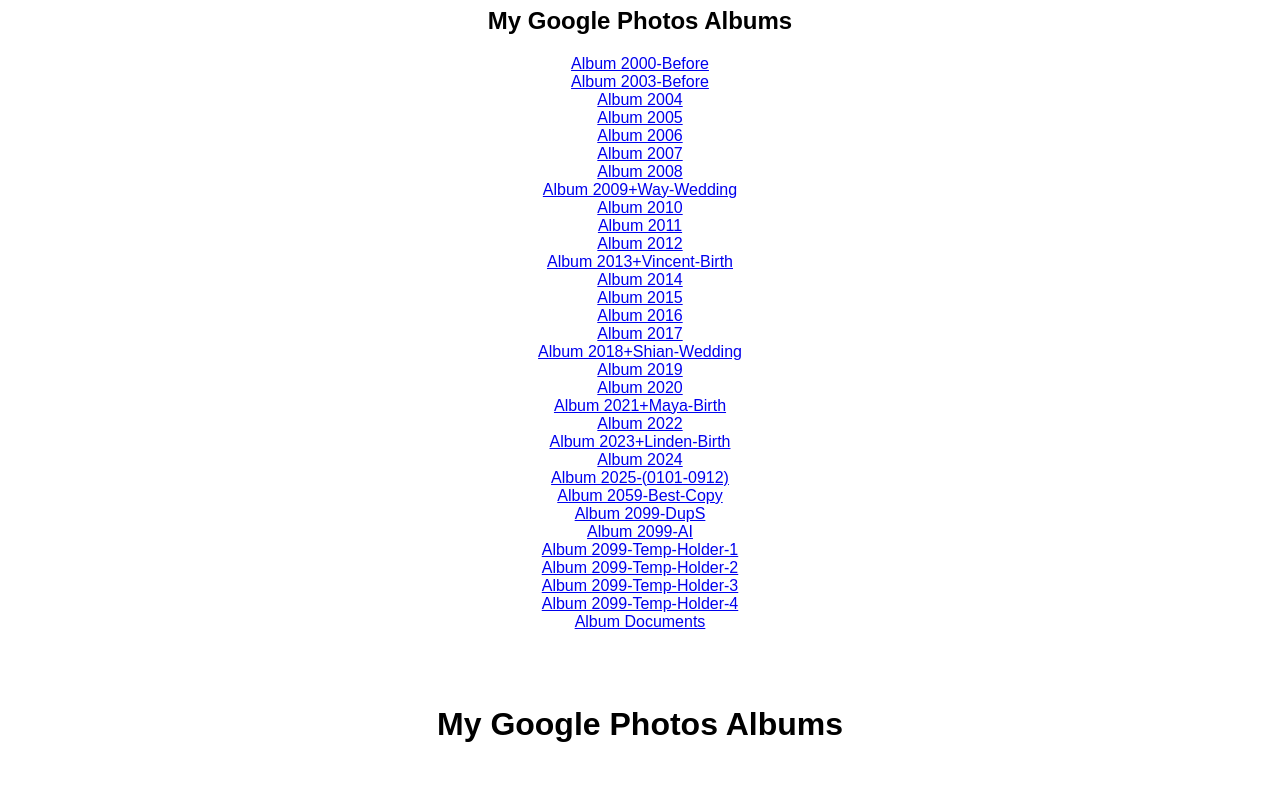
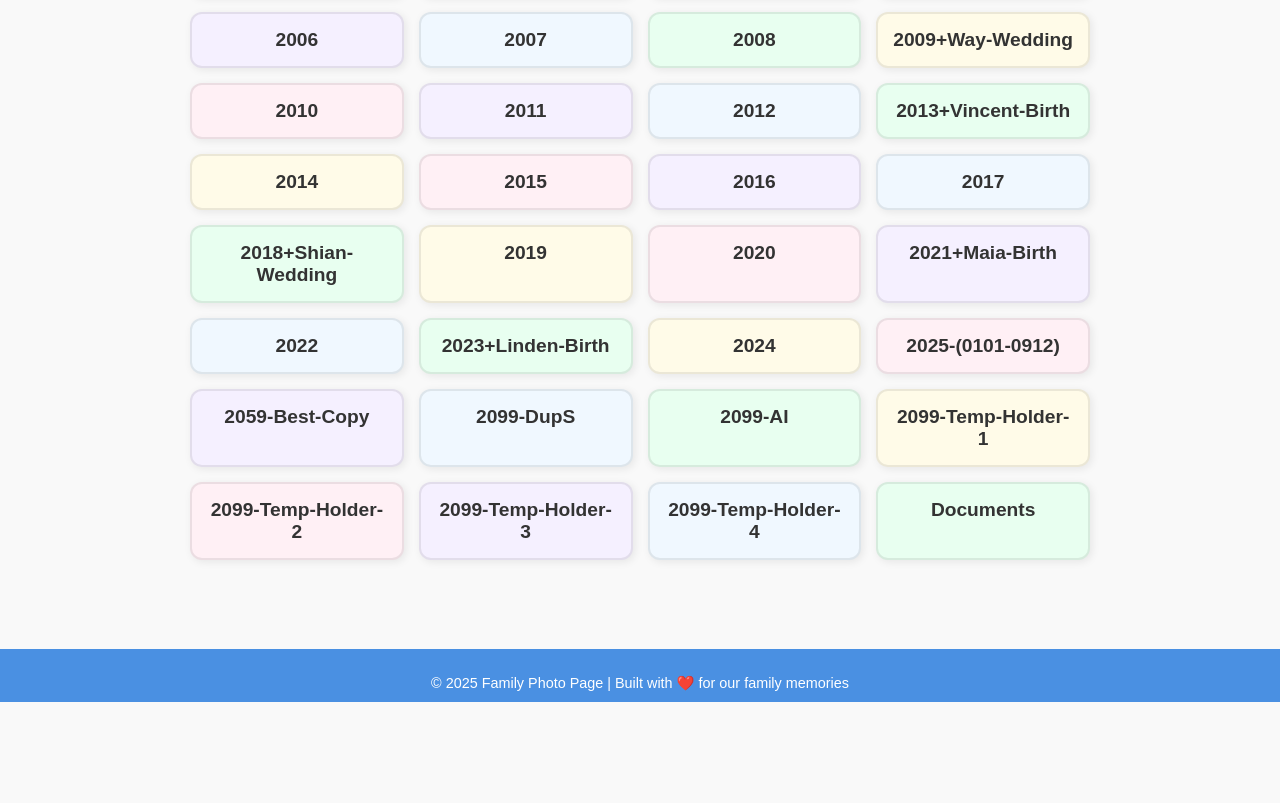
Before and after one commit to Shian2025/Family-Photo, a plain HTML site: page secret.html in a window 1280 px wide. Shown: the part 298-1101 px from the top of the page. After the commit the page ends 1000 px from the top, so only its background shows below. Drawn offline with Linux system fonts and the light colour scheme.

Commit message:
Add files via upload

```diff
--- a/secret.html
+++ b/secret.html
@@ -1,106 +1,144 @@
 <!DOCTYPE html>
+<html lang="en">
 <head>
     <meta charset="UTF-8">
+    <meta name="viewport" content="width=device-width,initial-scale=1">
     <title>My Family Photo</title>
-    <link rel="stylesheet" href="style.css">
-</head>
+    <style>
+        body {
+            font-family: Arial, sans-serif;
+            text-align: center;
+            background-color: #f9f9f9;
+            margin: 0;
+            padding: 0;
+            display: flex;
+            flex-direction: column;
+            min-height: 100vh;
+        }
 
+        header {
+            background-color: #4a90e2;
+            color: white;
+            padding: 20px 10px;
+        }
 
+        h1, h2 {
+            margin: 10px 0;
+        }
 
-<body>
-<head>
-  <meta charset="utf-8" />
-  <title>Secret Page</title>
-  <meta name="viewport" content="width=device-width,initial-scale=1" />
-  <link rel="stylesheet" href="styles.css"><!-- same CSS if needed -->
+        main {
+            flex: 1; /* Push footer to bottom */
+            padding: 20px;
+        }
+
+        /* Grid Layout */
+        .album-grid {
+            display: grid;
+            grid-template-columns: repeat(auto-fit, minmax(200px, 1fr));
+            gap: 15px;
+            max-width: 900px;
+            margin: 0 auto;
+        }
+
+        /* Base Style */
+        .album-link {
+            display: block;
+            padding: 15px;
+            font-size: 1.2rem;
+            font-weight: bold;
+            border-radius: 12px;
+            text-decoration: none;
+            color: #333;
+            border: 2px solid rgba(0, 0, 0, 0.08);
+            box-shadow: 2px 2px 8px rgba(0, 0, 0, 0.08);
+            transition: transform 0.2s ease, box-shadow 0.2s ease, background-color 0.2s ease;
+        }
+
+        /* Hover Effect */
+        .album-link:hover {
+            transform: scale(1.05);
+            box-shadow: 3px 3px 10px rgba(0, 0, 0, 0.12);
+        }
+
+        /* Alternating Pastel Colors */
+        .album-link:nth-child(5n+1) { background-color: #f0f8ff; } /* light blue */
+        .album-link:nth-child(5n+2) { background-color: #e8fff0; } /* light green */
+        .album-link:nth-child(5n+3) { background-color: #fffbe8; } /* light yellow */
+        .album-link:nth-child(5n+4) { background-color: #fff0f5; } /* light pink */
+        .album-link:nth-child(5n+5) { background-color: #f5f0ff; } /* light purple */
+
+        /* Darken on hover for all */
+        .album-link:nth-child(5n+1):hover { background-color: #e1f0ff; }
+        .album-link:nth-child(5n+2):hover { background-color: #d6ffe4; }
+        .album-link:nth-child(5n+3):hover { background-color: #fff5c2; }
+        .album-link:nth-child(5n+4):hover { background-color: #ffe0ec; }
+        .album-link:nth-child(5n+5):hover { background-color: #ece0ff; }
+
+        /* Footer */
+        footer {
+            background-color: #4a90e2;
+            color: white;
+            padding: 10px;
+            text-align: center;
+            font-size: 0.9rem;
+        }
+    </style>
 </head>
 <body>
 
-
-  <header>...navigation...</header>
-
-
 <header>
-<html lang="en">
     <h1>Welcome to My Family Photo Page</h1>
     <nav>
-            <a href="index.html">Home</a> |
-            <a href="about.html">About</a>
+        <a href="index.html" style="color:white;">Home</a> |
+        <a href="about.html" style="color:white;">About</a>
     </nav>
 </header>
+
 <main>
-        <h1>宋育瑶+陳麗梅  家庭照片</h1>
-
-
+    <h1>宋育瑶 + 陳麗梅 家庭照片</h1>
     <h2>My Google Photos Albums</h2>
 
-    <a href="https://photos.app.goo.gl/qG4eQKxUHRX4rojn9" target="_blank">
-          Album 2000-Before       </a><br>
-    <a href="https://photos.app.goo.gl/aeEeqGEbWthQ2SyV8" target="_blank">
-          Album 2003-Before       </a><br>
-    <a href="https://photos.app.goo.gl/RWkbLMz4hvD1im8X7" target="_blank">
-          Album 2004              </a><br>
-    <a href="https://photos.app.goo.gl/QMWKUYKSQcai6REN9" target="_blank">
-          Album 2005              </a><br>
-    <a href="https://photos.app.goo.gl/P7VurHsLTcSmjiih9" target="_blank">
-          Album 2006              </a><br>
-    <a href="https://photos.app.goo.gl/2YYPciMHo7u5B5yG7" target="_blank">
-          Album 2007              </a><br>
-    <a href="https://photos.app.goo.gl/bVbLMiPFUG67KHnq8" target="_blank">
-          Album 2008              </a><br>
-    <a href="https://photos.app.goo.gl/bVbLMiPFUG67KHnq8" target="_blank">
-          Album 2009+Way-Wedding              </a><br>
-    <a href="https://photos.app.goo.gl/iVzqrxnqemE8Qpq86" target="_blank">
-          Album 2010              </a><br>
-    <a href="https://photos.app.goo.gl/1BB7EkzZSfguHQvQ6" target="_blank">
-          Album 2011              </a><br>
-    <a href="https://photos.app.goo.gl/8fxB2cS6mXhMssgd8" target="_blank">
-          Album 2012              </a><br>
-    <a href="https://photos.app.goo.gl/497wjFFPyfjhhbR96" target="_blank">
-          Album 2013+Vincent-Birth              </a><br>
-    <a href="https://photos.app.goo.gl/SaP61PNq84AuGnJp9" target="_blank">
-          Album 2014              </a><br>
-    <a href="https://photos.app.goo.gl/ETrEthc7fRFQFWDx6" target="_blank">
-          Album 2015              </a><br>
-    <a href="https://photos.app.goo.gl/LemkaBhiH5ch4ZNb8" target="_blank">
-          Album 2016              </a><br>
-    <a href="https://photos.app.goo.gl/QZ9gi6UDmqPyNxEu8" target="_blank">
-          Album 2017              </a><br>
-    <a href="https://photos.app.goo.gl/tBv6AXQgkKwuG2At9" target="_blank">
-          Album 2018+Shian-Wedding              </a><br>
-    <a href="https://photos.app.goo.gl/Dqj1i46MYw3nQvvF7" target="_blank">
-          Album 2019              </a><br>
-    <a href="https://photos.app.goo.gl/rxAkkWy7LmGCCUbQA" target="_blank">
-          Album 2020              </a><br>
-    <a href="https://photos.app.goo.gl/G5qDrqV8yLvFoA8s9" target="_blank">
-          Album 2021+Maya-Birth              </a><br>
-    <a href="https://photos.app.goo.gl/WBP3fcJMHvTjraFA6" target="_blank">
-          Album 2022              </a><br>
-    <a href="https://photos.app.goo.gl/s39rHUTSfamZS1cu5" target="_blank">
-          Album 2023+Linden-Birth              </a><br>
-    <a href="https://photos.app.goo.gl/ShRFBtoWyoxCuuN57" target="_blank">
-          Album 2024              </a><br>
-    <a href="https://photos.app.goo.gl/bVUhAmELnqPYZrwV9" target="_blank">
-          Album 2025-(0101-0912)              </a><br>
-    <a href="https://photos.app.goo.gl/5akmDk4LFzF7fyLD8" target="_blank">
-          Album 2059-Best-Copy              </a><br>
-    <a href="https://photos.app.goo.gl/MA5hPyKjt6p3FLJG8" target="_blank">
-          Album 2099-DupS            </a><br>
-    <a href="https://photos.app.goo.gl/bcCm23pkZRBgG3FN6" target="_blank">
-          Album 2099-AI            </a><br>
-    <a href="https://photos.app.goo.gl/S8dSAthSfSwnZtoW8" target="_blank">
-          Album 2099-Temp-Holder-1              </a><br>
-    <a href="https://photos.app.goo.gl/5akmDk4LFzF7fyLD8" target="_blank">
-          Album 2099-Temp-Holder-2              </a><br>
-    <a href="https://photos.app.goo.gl/RzxgAedsfj4esP8T7" target="_blank">
-          Album 2099-Temp-Holder-3              </a><br>
-    <a href="https://photos.app.goo.gl/mB3XLiW2ZP97xXRdA" target="_blank">
-          Album 2099-Temp-Holder-4              </a><br>
-    <a href="https://photos.app.goo.gl/3PNojQduwRWZ8Rhn7" target="_blank">
-          Album Documents            </a><br>
-<br><br><br>
-            <h1>My Google Photos Albums</h1><br>
+    <div class="album-grid">
+        <a href="https://photos.app.goo.gl/qG4eQKxUHRX4rojn9" target="_blank" class="album-link">2000-Before</a>
+        <a href="https://photos.app.goo.gl/aeEeqGEbWthQ2SyV8" target="_blank" class="album-link">2003-Before</a>
+        <a href="https://photos.app.goo.gl/RWkbLMz4hvD1im8X7" target="_blank" class="album-link">2004</a>
+        <a href="https://photos.app.goo.gl/QMWKUYKSQcai6REN9" target="_blank" class="album-link">2005</a>
+        <a href="https://photos.app.goo.gl/P7VurHsLTcSmjiih9" target="_blank" class="album-link">2006</a>
+        <a href="https://photos.app.goo.gl/2YYPciMHo7u5B5yG7" target="_blank" class="album-link">2007</a>
+        <a href="https://photos.app.goo.gl/bVbLMiPFUG67KHnq8" target="_blank" class="album-link">2008</a>
+        <a href="https://photos.app.goo.gl/bVbLMiPFUG67KHnq8" target="_blank" class="album-link">2009+Way-Wedding</a>
+        <a href="https://photos.app.goo.gl/iVzqrxnqemE8Qpq86" target="_blank" class="album-link">2010</a>
+        <a href="https://photos.app.goo.gl/1BB7EkzZSfguHQvQ6" target="_blank" class="album-link">2011</a>
+        <a href="https://photos.app.goo.gl/8fxB2cS6mXhMssgd8" target="_blank" class="album-link">2012</a>
+        <a href="https://photos.app.goo.gl/497wjFFPyfjhhbR96" target="_blank" class="album-link">2013+Vincent-Birth</a>
+        <a href="https://photos.app.goo.gl/SaP61PNq84AuGnJp9" target="_blank" class="album-link">2014</a>
+        <a href="https://photos.app.goo.gl/ETrEthc7fRFQFWDx6" target="_blank" class="album-link">2015</a>
+        <a href="https://photos.app.goo.gl/LemkaBhiH5ch4ZNb8" target="_blank" class="album-link">2016</a>
+        <a href="https://photos.app.goo.gl/QZ9gi6UDmqPyNxEu8" target="_blank" class="album-link">2017</a>
+        <a href="https://photos.app.goo.gl/tBv6AXQgkKwuG2At9" target="_blank" class="album-link">2018+Shian-Wedding</a>
+        <a href="https://photos.app.goo.gl/Dqj1i46MYw3nQvvF7" target="_blank" class="album-link">2019</a>
+        <a href="https://photos.app.goo.gl/rxAkkWy7LmGCCUbQA" target="_blank" class="album-link">2020</a>
+        <a href="https://photos.app.goo.gl/G5qDrqV8yLvFoA8s9" target="_blank" class="album-link">2021+Maia-Birth</a>
+        <a href="https://photos.app.goo.gl/WBP3fcJMHvTjraFA6" target="_blank" class="album-link">2022</a>
+        <a href="https://photos.app.goo.gl/s39rHUTSfamZS1cu5" target="_blank" class="album-link">2023+Linden-Birth</a>
+        <a href="https://photos.app.goo.gl/ShRFBtoWyoxCuuN57" target="_blank" class="album-link">2024</a>
+        <a href="https://photos.app.goo.gl/bVUhAmELnqPYZrwV9" target="_blank" class="album-link">2025-(0101-0912)</a>
+        <a href="https://photos.app.goo.gl/5akmDk4LFzF7fyLD8" target="_blank" class="album-link">2059-Best-Copy</a>
+        <a href="https://photos.app.goo.gl/MA5hPyKjt6p3FLJG8" target="_blank" class="album-link">2099-DupS</a>
+        <a href="https://photos.app.goo.gl/bcCm23pkZRBgG3FN6" target="_blank" class="album-link">2099-AI</a>
+        <a href="https://photos.app.goo.gl/S8dSAthSfSwnZtoW8" target="_blank" class="album-link">2099-Temp-Holder-1</a>
+        <a href="https://photos.app.goo.gl/5akmDk4LFzF7fyLD8" target="_blank" class="album-link">2099-Temp-Holder-2</a>
+        <a href="https://photos.app.goo.gl/RzxgAedsfj4esP8T7" target="_blank" class="album-link">2099-Temp-Holder-3</a>
+        <a href="https://photos.app.goo.gl/mB3XLiW2ZP97xXRdA" target="_blank" class="album-link">2099-Temp-Holder-4</a>
+        <a href="https://photos.app.goo.gl/3PNojQduwRWZ8Rhn7" target="_blank" class="album-link">Documents</a>
+        <BR><BR><BR>
+    </div>
 </main>
-    <script src="script.js"></script>
+
+<footer>
+<BR>
+    &copy; 2025 Family Photo Page | Built with ❤️ for our family memories
+</footer>
+
 </body>
 </html>
```
Lines whose indentation alone changed are shown as unchanged.
